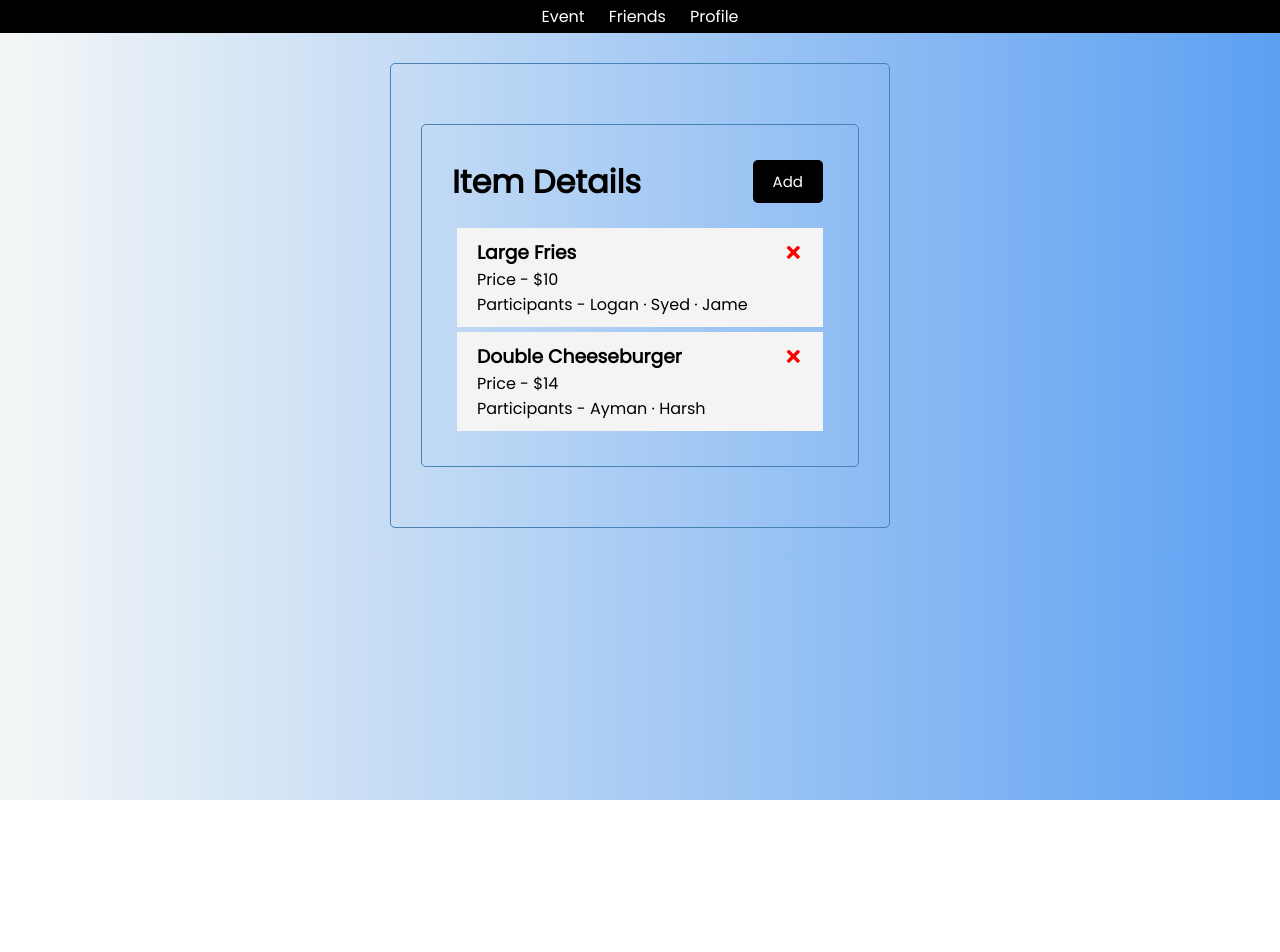
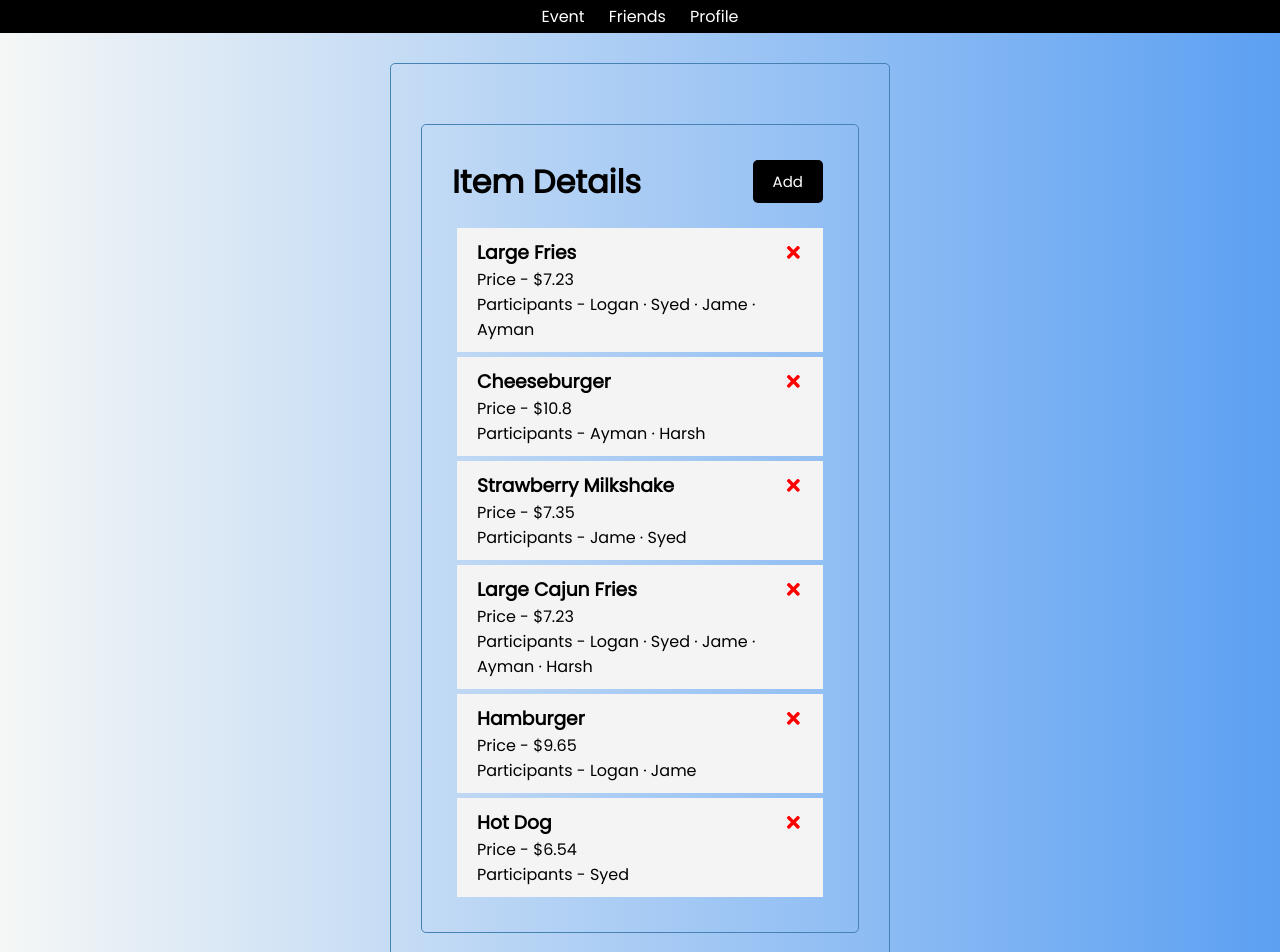
Before and after one commit to JameTran/SpillBill, a React (Create React App) app: page /items in a window 1280 px wide. Shown: the top 952 px of the page. Before the commit the page ends 800 px from the top, so only its background shows below. Built offline with nearby package versions, Linux system fonts and the light colour scheme.

Commit message:
added navigation for details and changed example

```diff
--- a/src/pages/Eventdetails.js
+++ b/src/pages/Eventdetails.js
@@ -2,6 +2,7 @@ import { useState } from "react";
 import React from 'react';
 import { Chart as ChartJS, ArcElement, Tooltip, Legend } from 'chart.js';
 import { Pie } from 'react-chartjs-2';
+import { useNavigate } from "react-router-dom";
 
 
 ChartJS.register(ArcElement, Tooltip, Legend);
@@ -9,14 +10,14 @@ ChartJS.register(ArcElement, Tooltip, Legend);
 
 export default function Eventdetails() {
 
-    let eventname = "Restaurant1"
+    let eventname = "Five Guys"
 
     const initial_friends_price = {
-        "Syed": 72.75,
-        "Jame": 185.23,
-        "Logan": 323.25,
-        "Harsh": 25.25,
-        "Ayman": 99.12,
+        "Syed": 13.47,
+        "Jame": 11.75,
+        "Logan": 8.08,
+        "Harsh": 6.85,
+        "Ayman": 8.65,
 
     };
 
@@ -77,7 +78,10 @@ export default function Eventdetails() {
         ],
       };
 
-
+      const navigate = useNavigate();
+      const eventPage = () => {
+        navigate("/items")
+      }
 
     return(
     <>
@@ -85,7 +89,7 @@ export default function Eventdetails() {
         <h2>Total Price: {total_price}</h2>
         <ul>{listItems}</ul>
         <Pie data={data}></Pie>
-        <button className="btn btn-primary btn-sm m-2" >See Details</button>
+        <button className="btn btn-primary btn-sm m-2" onClick = {() => eventPage()}> See Details</button>
 
     </>
     );
--- a/src/pages/Events.js
+++ b/src/pages/Events.js
@@ -9,15 +9,9 @@ const App = () => {
   const [tasks, setTasks] = useState(
     [{
         id:3,
-        text: "Escape Room",
+        text: "Five Guys",
         day: "Feb 3rd,2022",
-        price: 50
-    },
-    {
-        id:4,
-        text: "Nusr-et Steakhouse",
-        day: "Feb 23rd,2022",
-        price: 1150
+        price: "705.60"
     },
   ])
 
--- a/src/pages/Items.js
+++ b/src/pages/Items.js
@@ -8,14 +8,38 @@ const App = () => {
     [{
         id:3,
         text: "Large Fries",
-        participants: "Logan · Syed · Jame",
-        price: 10
+        participants: "Logan · Syed · Jame · Ayman",
+        price: 7.23
     },
     {
         id:4,
-        text: "Double Cheeseburger",
+        text: "Cheeseburger",
         participants: "Ayman · Harsh",
-        price: 14
+        price: 10.80
+    },
+    {
+        id:5,
+        text: "Strawberry Milkshake",
+        participants: "Jame · Syed",
+        price: 7.35
+    },
+    {
+        id:6,
+        text: "Large Cajun Fries",
+        participants: "Logan · Syed · Jame · Ayman · Harsh",
+        price: 7.23
+    },
+    {
+      id:7,
+      text: "Hamburger",
+      participants: "Logan · Jame",
+      price: 9.65
+    },
+    {
+      id:8,
+      text: "Hot Dog",
+      participants: "Syed",
+      price: 6.54
     },
   ])
 
```
